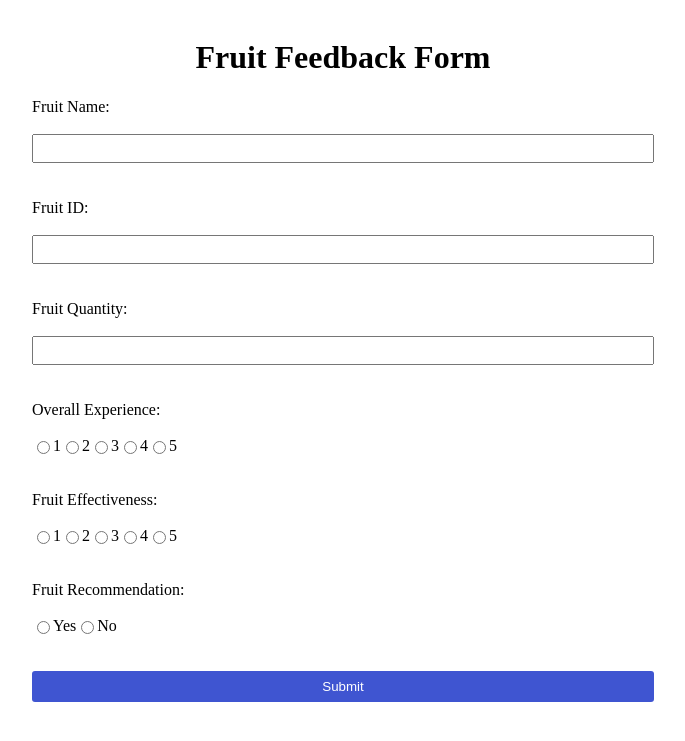
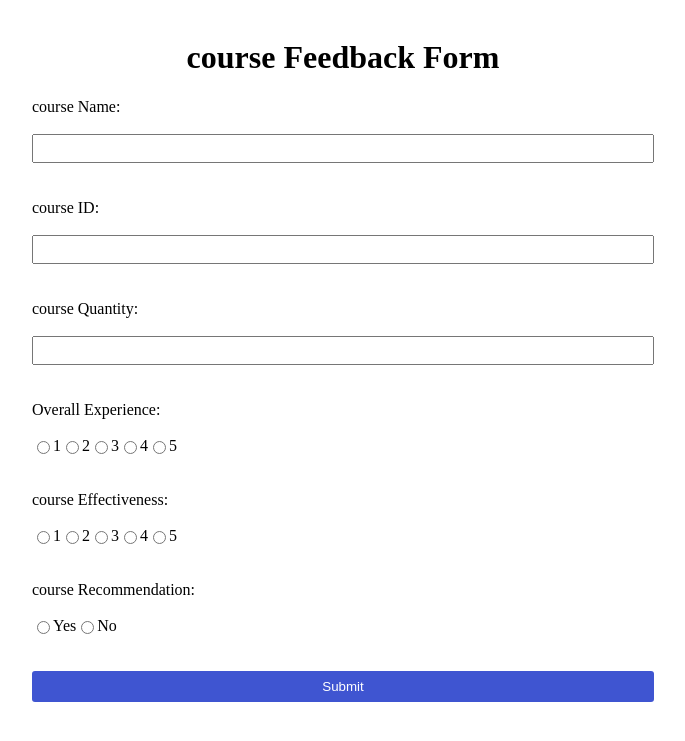
Before and after one commit to akshayrathod205/WebX-Lab, a Flask app: page / in a window 1280 px wide. Shown: the top 741 px of the page, without its empty margins (297-982 px from the left). Run offline with Flask 3, Linux system fonts and the light colour scheme.

Commit message:
Update form.html

```diff
--- a/Flask_Assignment/templates/form.html
+++ b/Flask_Assignment/templates/form.html
@@ -3,7 +3,7 @@
   <head>
     <meta charset="UTF-8" />
     <meta name="viewport" content="width=device-width, initial-scale=1.0" />
-    <title>Fruit Feedback Form</title>
+    <title>course Feedback Form</title>
   </head>
   <body>
     <!DOCTYPE html>
@@ -11,7 +11,7 @@
       <head>
         <meta charset="UTF-8" />
         <meta name="viewport" content="width=device-width, initial-scale=1.0" />
-        <title>Fruit Feedback Form</title>
+        <title>course Feedback Form</title>
       </head>
       <body
         style="
@@ -21,7 +21,7 @@
           padding: 10px;
         "
       >
-        <h1>Fruit Feedback Form</h1>
+        <h1>course Feedback Form</h1>
         <form
           action="/submit"
           method="post"
@@ -33,33 +33,33 @@
           "
         >
           <div style="display: flex; flex-direction: column">
-            <label for="fruit_name">Fruit Name:</label><br />
+            <label for="course_name">course Name:</label><br />
             <input
               type="text"
-              id="fruit_name"
-              name="fruit_name"
+              id="course_name"
+              name="course_name"
               style="padding: 5px"
             />
           </div>
           <br /><br />
 
           <div style="display: flex; flex-direction: column">
-            <label for="fruit_id">Fruit ID:</label><br />
+            <label for="course_id">course ID:</label><br />
             <input
               type="text"
-              id="fruit_id"
-              name="fruit_id"
+              id="course_id"
+              name="course_id"
               style="padding: 5px"
             />
           </div>
           <br /><br />
 
           <div style="display: flex; flex-direction: column">
-            <label for="fruit_quantity">Fruit Quantity:</label><br />
+            <label for="course_quantity">course Quantity:</label><br />
             <input
               type="text"
-              id="fruit_quantity"
-              name="fruit_quantity"
+              id="course_quantity"
+              name="course_quantity"
               style="padding: 5px"
             />
           </div>
@@ -103,56 +103,56 @@
           <br /><br />
 
           <div style="display: flex; flex-direction: column">
-            <label for="fruit_nutrients">Fruit Effectiveness:</label><br />
+            <label for="course_nutrients">course Effectiveness:</label><br />
             <div style="display: flex">
               <input
                 type="radio"
-                id="fruit_nutrients"
-                name="fruit_nutrients"
+                id="course_nutrients"
+                name="course_nutrients"
                 value="1"
-              /><label for="fruit_nutrients">1</label>
+              /><label for="course_nutrients">1</label>
               <input
                 type="radio"
-                id="fruit_nutrients"
-                name="fruit_nutrients"
+                id="course_nutrients"
+                name="course_nutrients"
                 value="2"
-              /><label for="fruit_nutrients">2</label>
+              /><label for="course_nutrients">2</label>
               <input
                 type="radio"
-                id="fruit_nutrients"
-                name="fruit_nutrients"
+                id="course_nutrients"
+                name="course_nutrients"
                 value="3"
-              /><label for="fruit_nutrients">3</label>
+              /><label for="course_nutrients">3</label>
               <input
                 type="radio"
-                id="fruit_nutrients"
-                name="fruit_nutrients"
+                id="course_nutrients"
+                name="course_nutrients"
                 value="4"
-              /><label for="fruit_nutrients">4</label>
+              /><label for="course_nutrients">4</label>
               <input
                 type="radio"
-                id="fruit_nutrients"
-                name="fruit_nutrients"
+                id="course_nutrients"
+                name="course_nutrients"
                 value="5"
-              /><label for="fruit_nutrients">5</label>
+              /><label for="course_nutrients">5</label>
             </div>
           </div>
           <br /><br />
 
           <div style="display: flex; flex-direction: column">
-            <label for="fruit_recommendation">Fruit Recommendation:</label
+            <label for="course_recommendation">course Recommendation:</label
             ><br />
             <div style="display: flex">
               <input
                 type="radio"
                 id="yes"
-                name="fruit_recommendation"
+                name="course_recommendation"
                 value="yes"
               /><label for="yes">Yes</label>
               <input
                 type="radio"
                 id="no"
-                name="fruit_recommendation"
+                name="course_recommendation"
                 value="no"
               /><label for="no">No</label>
             </div>
```
